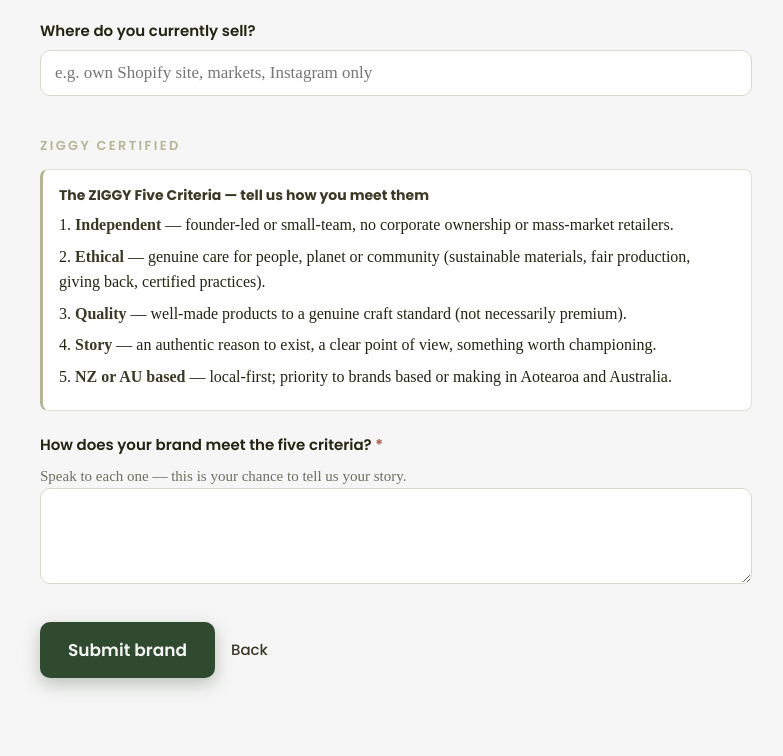
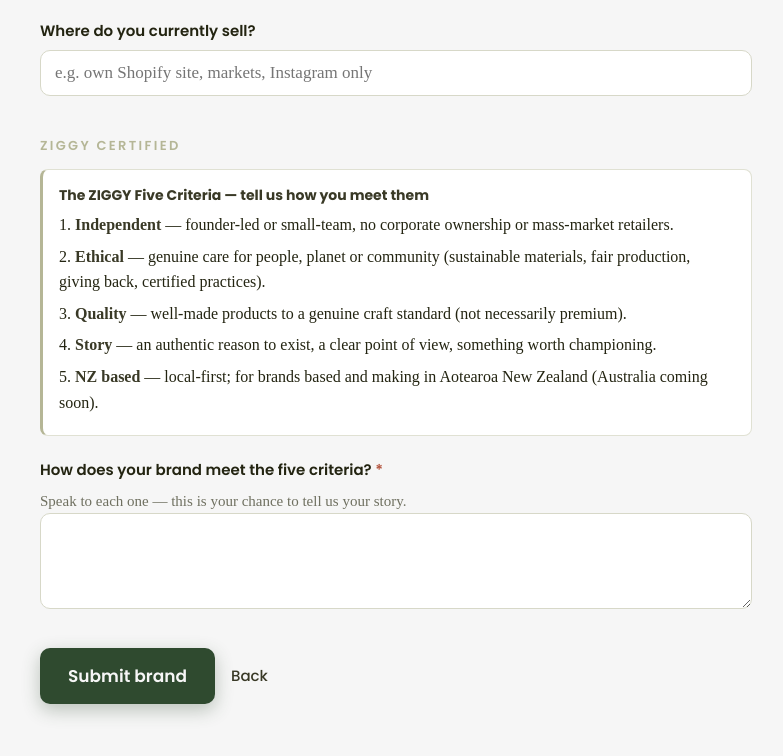
Before and after one commit to ziggysociety/ziggy-submissions, a website: page public/brand-onboarding.html in a window 1280 px wide. Shown: the part 1741-2497 px from the top of the page, without its empty margins (244-1027 px from the left). Drawn offline with Linux system fonts and the light colour scheme.

Commit message:
NZ-only: update criterion 5 to NZ based (Australia coming soon)

```diff
--- a/public/brand-onboarding.html
+++ b/public/brand-onboarding.html
@@ -143,7 +143,7 @@
 <p>2. <strong>Ethical</strong> — genuine care for people, planet or community (sustainable materials, fair production, giving back, certified practices).</p>
 <p>3. <strong>Quality</strong> — well-made products to a genuine craft standard (not necessarily premium).</p>
 <p>4. <strong>Story</strong> — an authentic reason to exist, a clear point of view, something worth championing.</p>
-<p>5. <strong>NZ or AU based</strong> — local-first; priority to brands based or making in Aotearoa and Australia.</p>
+<p>5. <strong>NZ based</strong> — local-first; for brands based and making in Aotearoa New Zealand (Australia coming soon).</p>
 </div>
 <div class="field">
 <label>How does your brand meet the five criteria? <span class="req">*</span></label>
```
